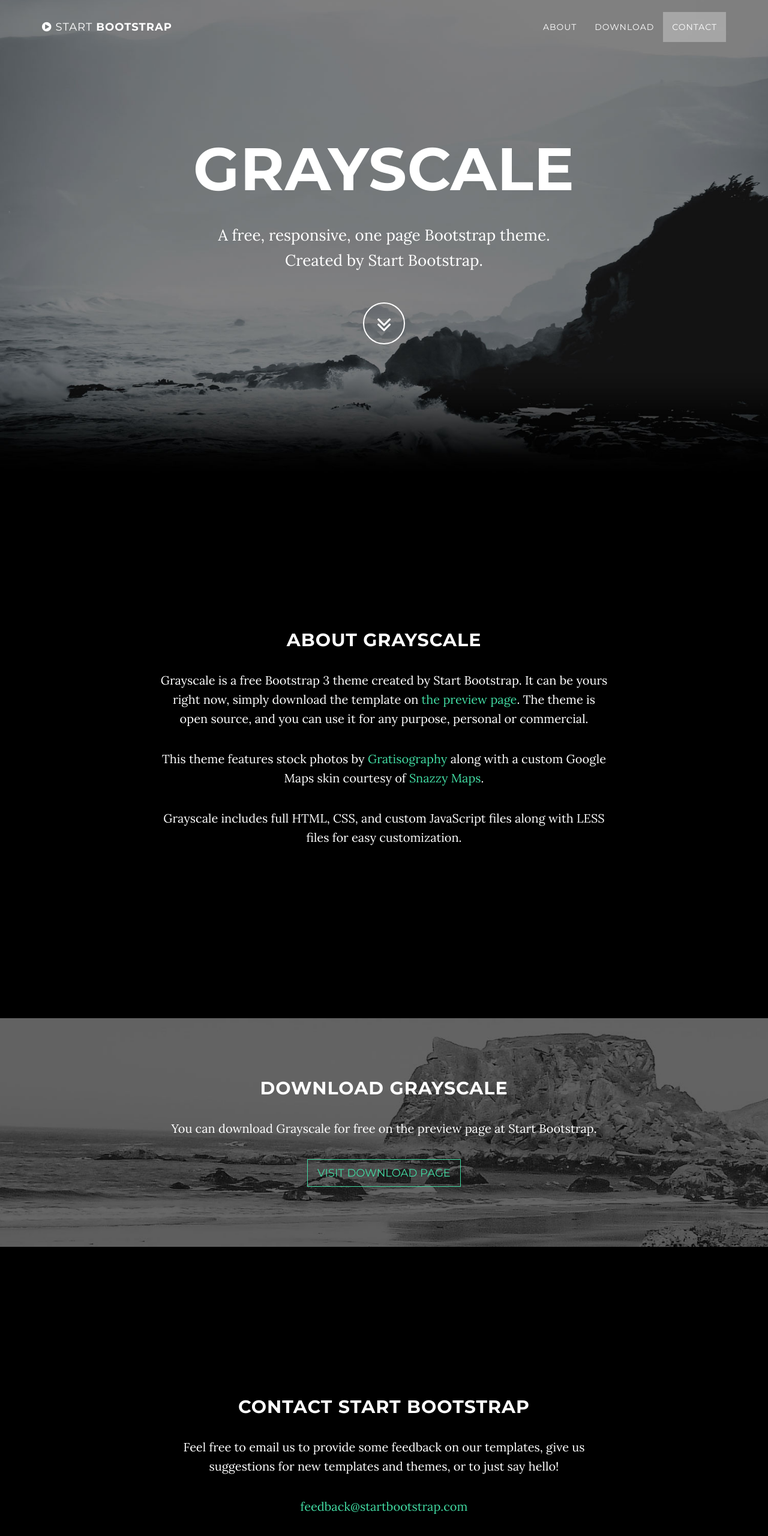
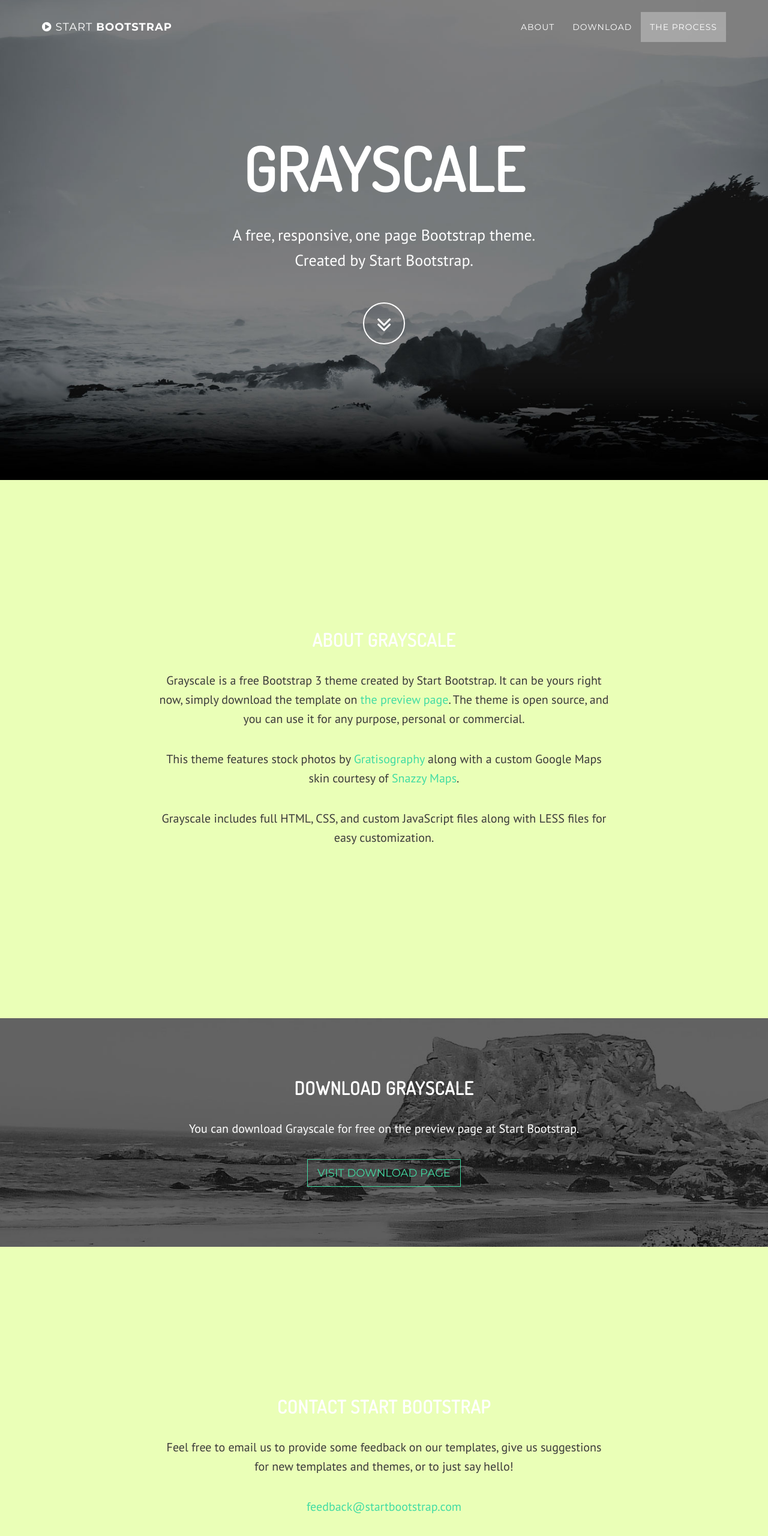
Before and after one commit to CatherineN/WiCHacks2017-website, a website: page startbootstrap-grayscale-gh-pages/index.html in a window 1280 px wide. Shown: the top 2560 px of the page at 60% size. Drawn offline with nearby package versions, Linux system fonts and the light colour scheme; some packages are replaced by stand-ins of ours; a web font is replaced by a local one.

Commit message:
workin' on that CSS my dudes

```diff
--- a/startbootstrap-grayscale-gh-pages/css/customCSS.css
+++ b/startbootstrap-grayscale-gh-pages/css/customCSS.css
@@ -0,0 +1,15 @@
+body {
+	background-color: #eaffb7 ;
+	font-family: 'PT Sans', Helvetica, sans-serif;
+	color: #3b3b3b;
+}
+
+h1, h2, h3 {
+	font-family: 'Dosis', Helvetica, sans-serif;
+	color: white;
+}
+
+.page-top{
+	background-color: #deff9f;
+	color: #8a96d6;
+}
--- a/startbootstrap-grayscale-gh-pages/css/grayscale.css
+++ b/startbootstrap-grayscale-gh-pages/css/grayscale.css
@@ -124,7 +124,7 @@
   padding: 100px 0;
   text-align: center;
   color: white;
-  background: url(../img/intro-bg.jpg) no-repeat bottom center scroll;
+/*  background: url(../img/intro-bg.jpg) no-repeat bottom center scroll; */
   background-color: black;
   -webkit-background-size: cover;
   -moz-background-size: cover;
@@ -224,12 +224,12 @@
   width: 100%;
   padding: 50px 0;
   color: white;
-  background: url(../img/downloads-bg.jpg) no-repeat center center scroll;
+/*  background: url(../img/downloads-bg.jpg) no-repeat center center scroll; */
   background-color: black;
   -webkit-background-size: cover;
   -moz-background-size: cover;
-  background-size: cover;
-  -o-background-size: cover;
+/*  background-size: cover; */
+/*  -o-background-size: cover; *.
 }
 #map {
   width: 100%;
--- a/startbootstrap-grayscale-gh-pages/index.html
+++ b/startbootstrap-grayscale-gh-pages/index.html
@@ -13,18 +13,23 @@
 
     <!-- Bootstrap Core CSS -->
     <link href="vendor/bootstrap/css/bootstrap.min.css" rel="stylesheet">
-	<!-- This is our custom CSS -->
-	<link rel="stylesheet" type="text/css" href="css/customCSS.css">
+
 
     <!-- Custom Fonts -->
     <link href="vendor/font-awesome/css/font-awesome.min.css" rel="stylesheet" type="text/css">
     <link href="https://fonts.googleapis.com/css?family=Lora:400,700,400italic,700italic" rel="stylesheet" type="text/css">
     <link href="https://fonts.googleapis.com/css?family=Montserrat:400,700" rel="stylesheet" type="text/css">
 	<!-- Google fonts (Barrio, Dosis, PT Sans, Sigmar One) -->
-	<link href="https://fonts.googleapis.com/css?family=Barrio|Dosis|PT+Sans|Sigmar+One" rel="stylesheet">
+	<link href="https://fonts.googleapis.com/css?family=Barrio" rel="stylesheet">
+	<link href="https://fonts.googleapis.com/css?family=Sigmar+One" rel="stylesheet">
+	<link href="https://fonts.googleapis.com/css?family=Dosis" rel="stylesheet">
+	<link href="https://fonts.googleapis.com/css?family=PT+Sans" rel="stylesheet">
+
 
     <!-- Theme CSS -->
     <link href="css/grayscale.min.css" rel="stylesheet">
+	<!-- This is our custom CSS -->
+	<link rel="stylesheet" type="text/css" href="css/customCSS.css">
 
     <!-- HTML5 Shim and Respond.js IE8 support of HTML5 elements and media queries -->
     <!-- WARNING: Respond.js doesn't work if you view the page via file:// -->
@@ -63,7 +68,7 @@
                         <a class="page-scroll" href="#download">Download</a>
                     </li>
                     <li>
-                        <a class="page-scroll" href="#contact">Contact</a>
+                        <a class="page-scroll" href="#contact">The Process</a>
                     </li>
                 </ul>
             </div>
@@ -125,21 +130,14 @@
                 </p>
                 <ul class="list-inline banner-social-buttons">
                     <li>
-                        <a href="https://twitter.com/SBootstrap" class="btn btn-default btn-lg"><i class="fa fa-twitter fa-fw"></i> <span class="network-name">Twitter</span></a>
-                    </li>
-                    <li>
                         <a href="https://github.com/IronSummitMedia/startbootstrap" class="btn btn-default btn-lg"><i class="fa fa-github fa-fw"></i> <span class="network-name">Github</span></a>
                     </li>
-                    <li>
-                        <a href="https://plus.google.com/+Startbootstrap/posts" class="btn btn-default btn-lg"><i class="fa fa-google-plus fa-fw"></i> <span class="network-name">Google+</span></a>
-                    </li>
+
                 </ul>
             </div>
         </div>
     </section>
 
-    <!-- Map Section -->
-    <div id="map"></div>
 
     <!-- Footer -->
     <footer>
```
